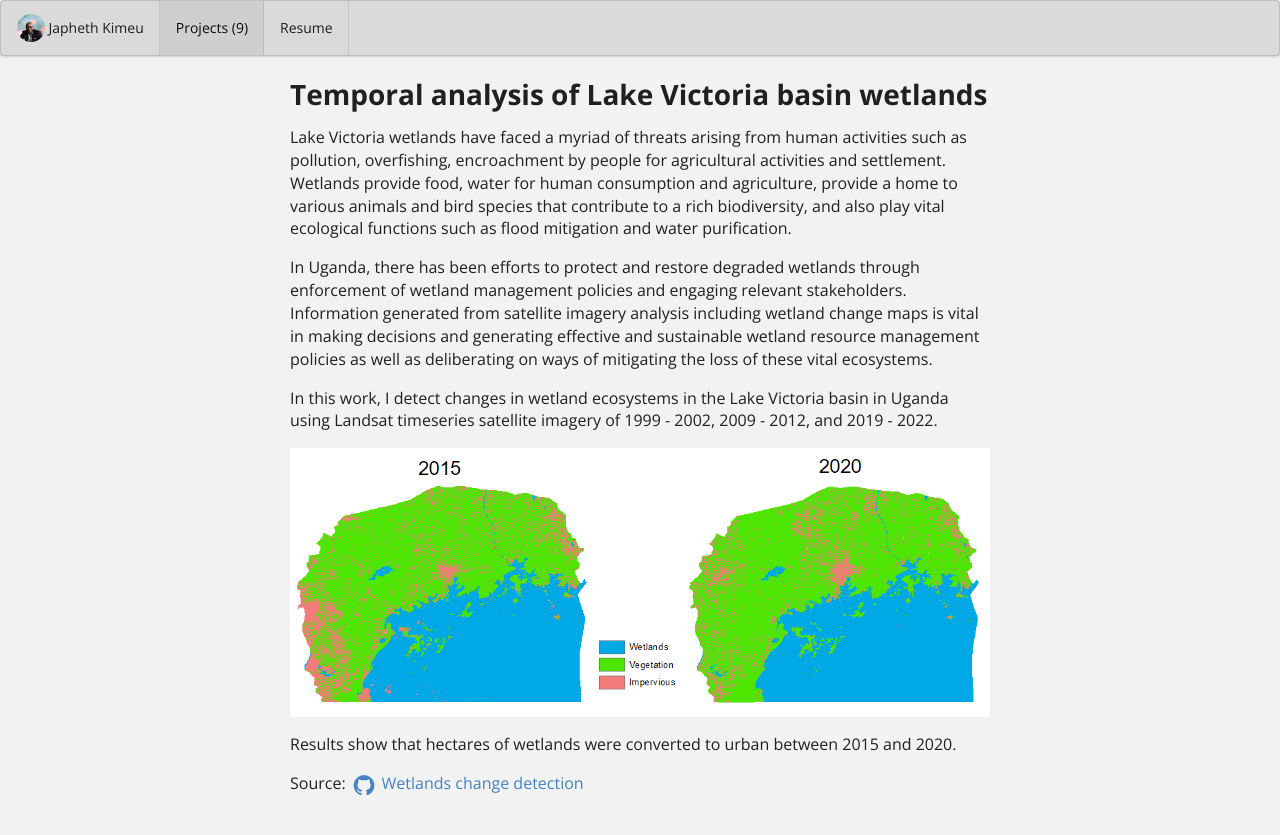
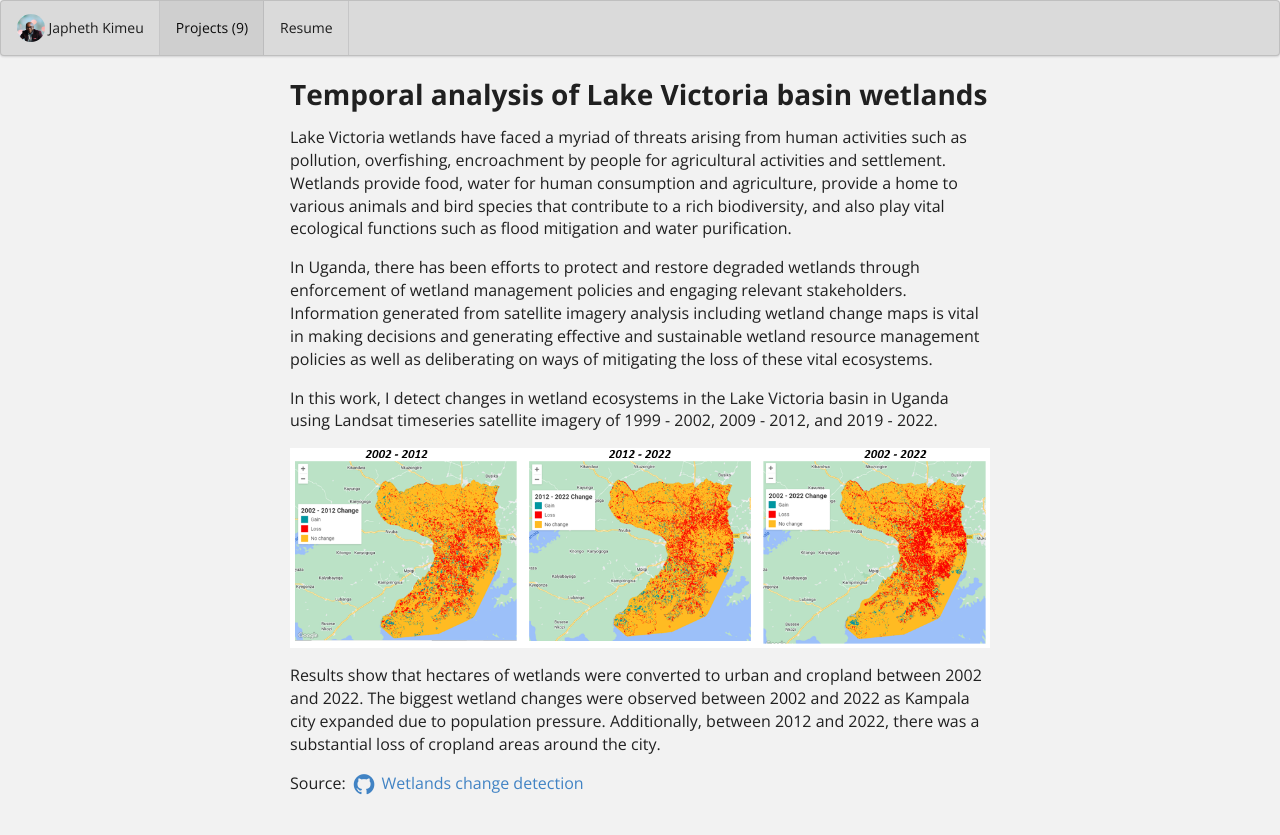
Before and after one commit to japhethkimeu/japhethkimeu.github.io, a Jekyll site: the page built from projects/project-7.md, in a window 1280 px wide. Shown: the top 835 px of the page. Built offline with Jekyll 4.4.1, drawn with Linux system fonts in a browser that asks for light colours.

Commit message:
Update project-7.md

```diff
--- a/projects/project-7.md
+++ b/projects/project-7.md
@@ -1,7 +1,7 @@
 ---
 layout: project
 type: project
-image: images/wetland.png
+image: images/wetland_classified.PNG
 title: Temporal analysis of Lake Victoria basin wetlands
 permalink: projects/wetland_change_detection
 
@@ -22,9 +22,9 @@
 
 In this work, I detect changes in wetland ecosystems in the Lake Victoria basin in Uganda using Landsat timeseries satellite imagery of 1999 - 2002, 2009 - 2012, and 2019 - 2022.
 
-<img class="ui image" src="../images/wetland.png">
+<img class="ui image" src="../images/wetland_changes.PNG">
 
-Results show that  hectares of wetlands were converted to urban between 2015 and 2020.
+Results show that hectares of wetlands were converted to urban and cropland between 2002 and 2022. The biggest wetland changes were observed between 2002 and 2022 as Kampala city expanded due to population pressure. Additionally, between 2012 and 2022, there was a substantial loss of cropland areas around the city.
 
 
 
```
Also changed, not shown: other parts of projects/project-7.md (+1 -1 lines).
